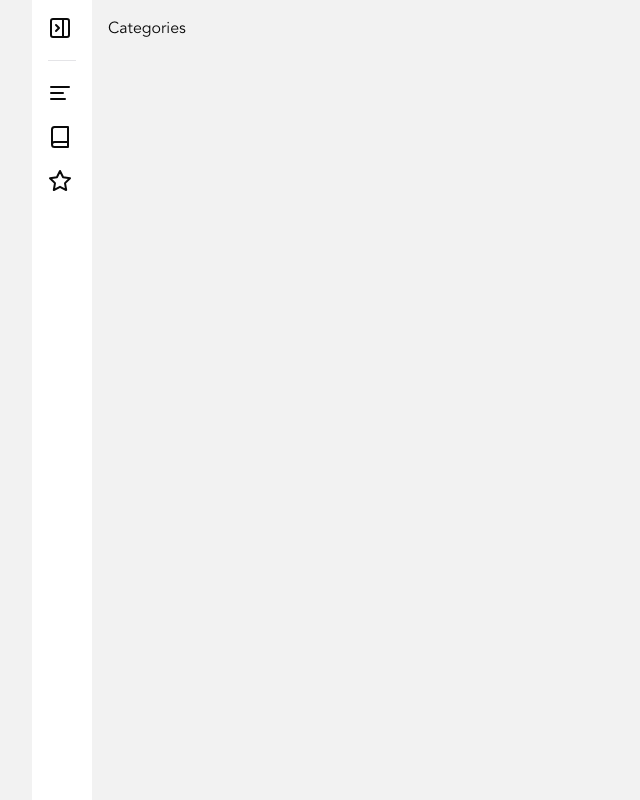
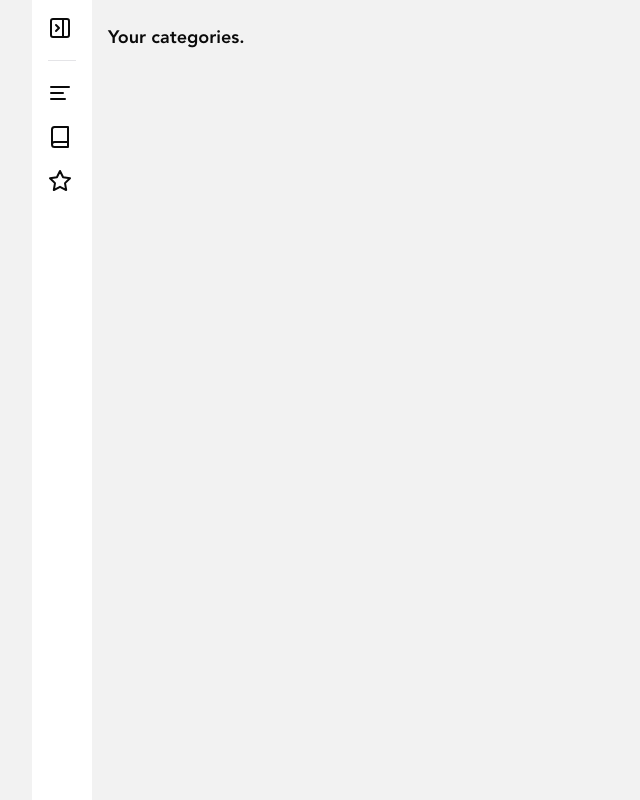
Before and after one commit to Finn-Ev/__portfolio-project, a Next.js app in the folder web/: page /bookmarks/categories in a window 1280 px wide. Shown: the whole page, without its empty margins (0-640 px from the left). Built offline with nearby package versions, Linux system fonts and the light colour scheme.

Commit message:
[WEB] add and use new page-header component

```diff
--- a/web/src/app/bookmarks/categories/page.tsx
+++ b/web/src/app/bookmarks/categories/page.tsx
@@ -1,3 +1,9 @@
+import PageHeader from '../../../components/page-header';
+
 export default function page() {
-  return <div>Categories</div>;
+  return (
+    <div>
+      <PageHeader title="Your categories." />
+    </div>
+  );
 }
--- a/web/src/app/bookmarks/favourites/page.tsx
+++ b/web/src/app/bookmarks/favourites/page.tsx
@@ -1,3 +1,22 @@
-export default function page() {
-  return <div>Favourites</div>;
+import BookmarkList from '@/components/bookmarkList';
+import ErrorMessage from '@/components/errorMessage';
+import { getAllFavourites } from '../../../lib/actions/bookmarks/favourites/getAll';
+import PageHeader from '../../../components/page-header';
+
+export default async function BookmarksPage() {
+  const { value: bookmarks, errorMessage, success } = await getAllFavourites();
+
+  if (!success) {
+    return <ErrorMessage message={errorMessage!} />;
+  }
+
+  return (
+    <div>
+      <PageHeader title="Your favourite bookmarks." />
+      <BookmarkList
+        emptyListText="You haven't marked any bookmarks as a favourite yet."
+        bookmarks={bookmarks!}
+      />
+    </div>
+  );
 }
--- a/web/src/app/bookmarks/page.tsx
+++ b/web/src/app/bookmarks/page.tsx
@@ -1,8 +1,10 @@
-import BookmarkForm from '../../components/bookmarkForm';
-import BookmarkList from '../../components/bookmarkList';
-import BookmarkListItem from '../../components/bookmarkListItem';
-import ErrorMessage from '../../components/errorMessage';
-import { getAllBookmarks } from '../../lib/actions/bookmarks/getAll';
+import BookmarkForm from '@/components/bookmarkForm';
+import BookmarkList from '@/components/bookmarkList';
+import ErrorMessage from '@/components/errorMessage';
+import { getAllBookmarks } from '@/lib/actions/bookmarks/getAll';
+import PageHeader from '../../components/page-header';
+import { Button } from '../../components/ui/button';
+import { PlusCircle } from 'lucide-react';
 
 export default async function BookmarksPage() {
   const { value: bookmarks, errorMessage, success } = await getAllBookmarks();
@@ -13,11 +15,18 @@ export default async function BookmarksPage() {
 
   return (
     <div>
-      <div className="flex justify-between items-center w-full mb-4">
-        <h1 className="font-semibold text-lg">All bookmarks.</h1>
-        <BookmarkForm />
-      </div>
-
+      <PageHeader
+        title="All bookmarks."
+        actionButton={
+          <BookmarkForm
+            triggerElement={
+              <Button variant="outline">
+                Create Bookmark <PlusCircle className="ml-2" />
+              </Button>
+            }
+          />
+        }
+      />
       <BookmarkList emptyListText="Create your first bookmark." bookmarks={bookmarks!} />
     </div>
   );
--- /dev/null
+++ b/web/src/components/page-header.tsx
@@ -0,0 +1,14 @@
+export default function PageHeader({
+  title,
+  actionButton,
+}: {
+  title: string;
+  actionButton?: React.ReactNode;
+}) {
+  return (
+    <div className="flex justify-between items-center w-full mb-4 h-11">
+      <h1 className="font-semibold text-lg">{title}</h1>
+      {actionButton}
+    </div>
+  );
+}
```
